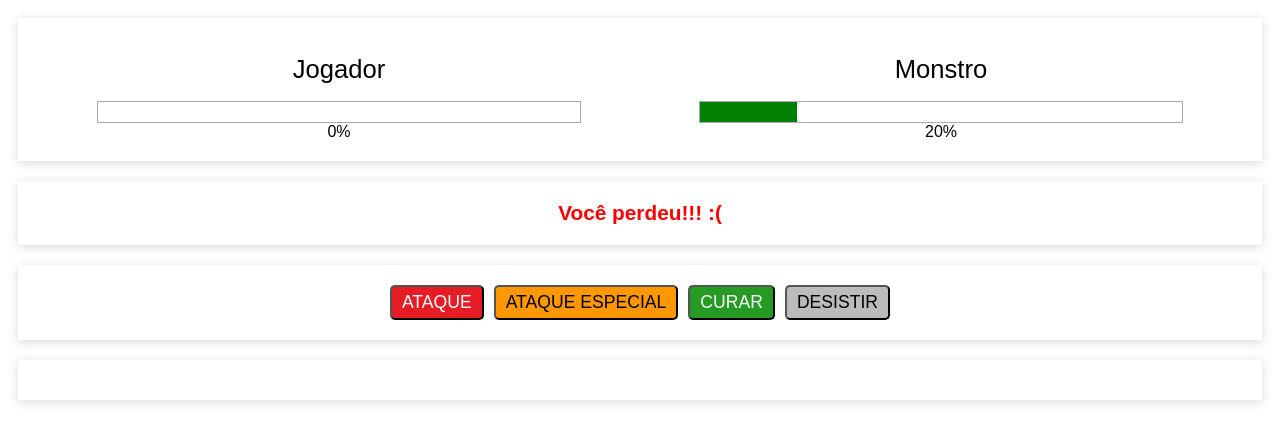
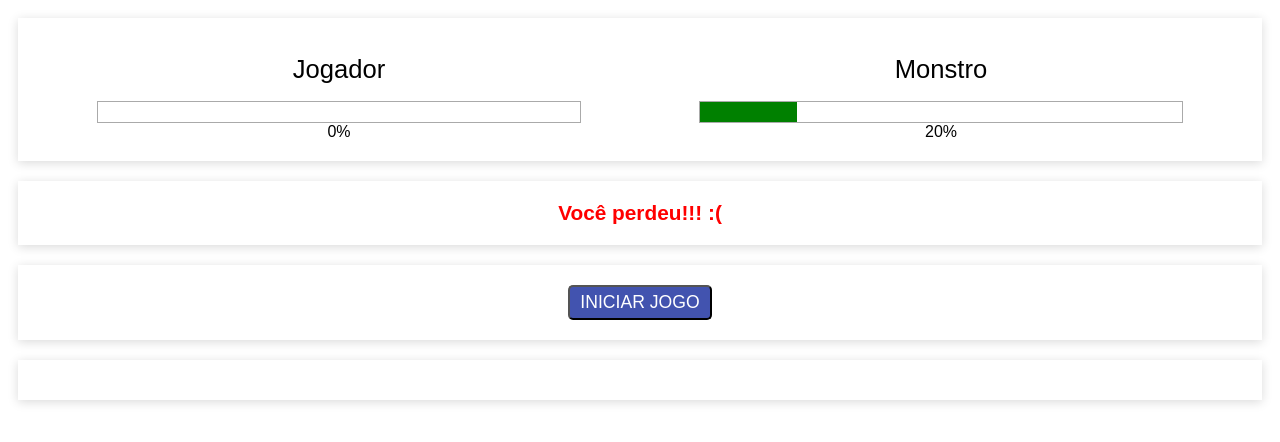
Before and after one commit to rvasco83/Matador_de_Monstro, a plain HTML site: page index.html in a window 1280 px wide. Drawn offline with nearby package versions, Linux system fonts and the light colour scheme.

Commit message:
Iniciar Jogo & Desistir do Jogo

```diff
--- a/app.js
+++ b/app.js
@@ -1,7 +1,7 @@
 new Vue({
     el: '#app',
     data: {
-        started: true,
+        started: false,
         playerLife: 0,
         monsterLife: 20,
     },
@@ -11,7 +11,11 @@ new Vue({
         }
     },
     methods: {
-
+        startGame() {
+            this.started = true
+            this.playerLife = 100
+            this.monsterLife =100
+        }
     },
     watch: {
 
--- a/index.html
+++ b/index.html
@@ -37,9 +37,9 @@
                 <button class="btn attack">Ataque</button>
                 <button class="btn special-attack">Ataque Especial</button>
                 <button class="btn heal">Curar</button>
-                <button class="btn give-up">Desistir</button>
+                <button @click="started = false" class="btn give-up">Desistir</button>
             </template>
-            <button v-else class="btn start-game">Iniciar Jogo</button>
+            <button v-else @click="startGame" class="btn start-game">Iniciar Jogo</button>
         </div>
         <div class="panel logs"></div>
     </div>
```
